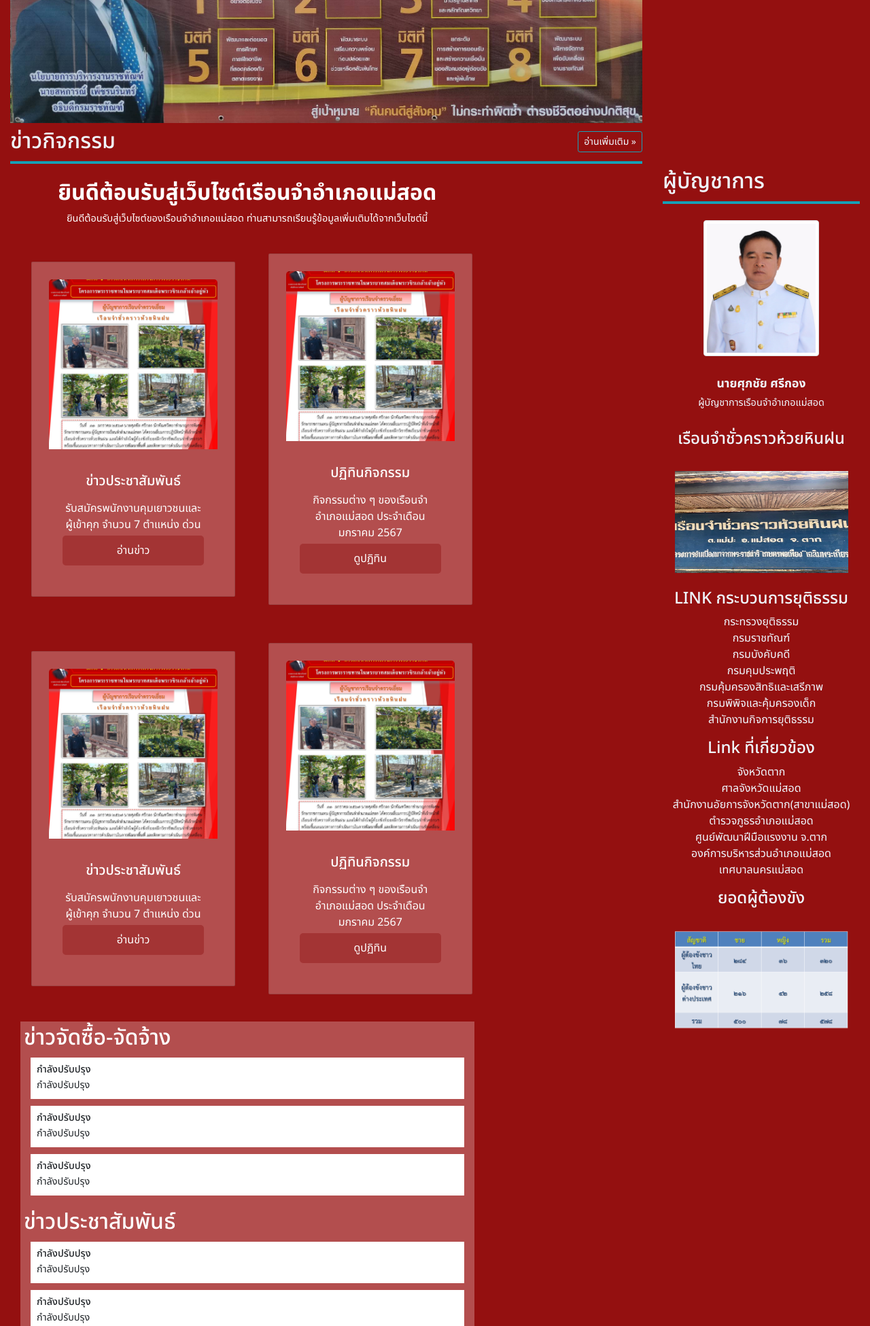
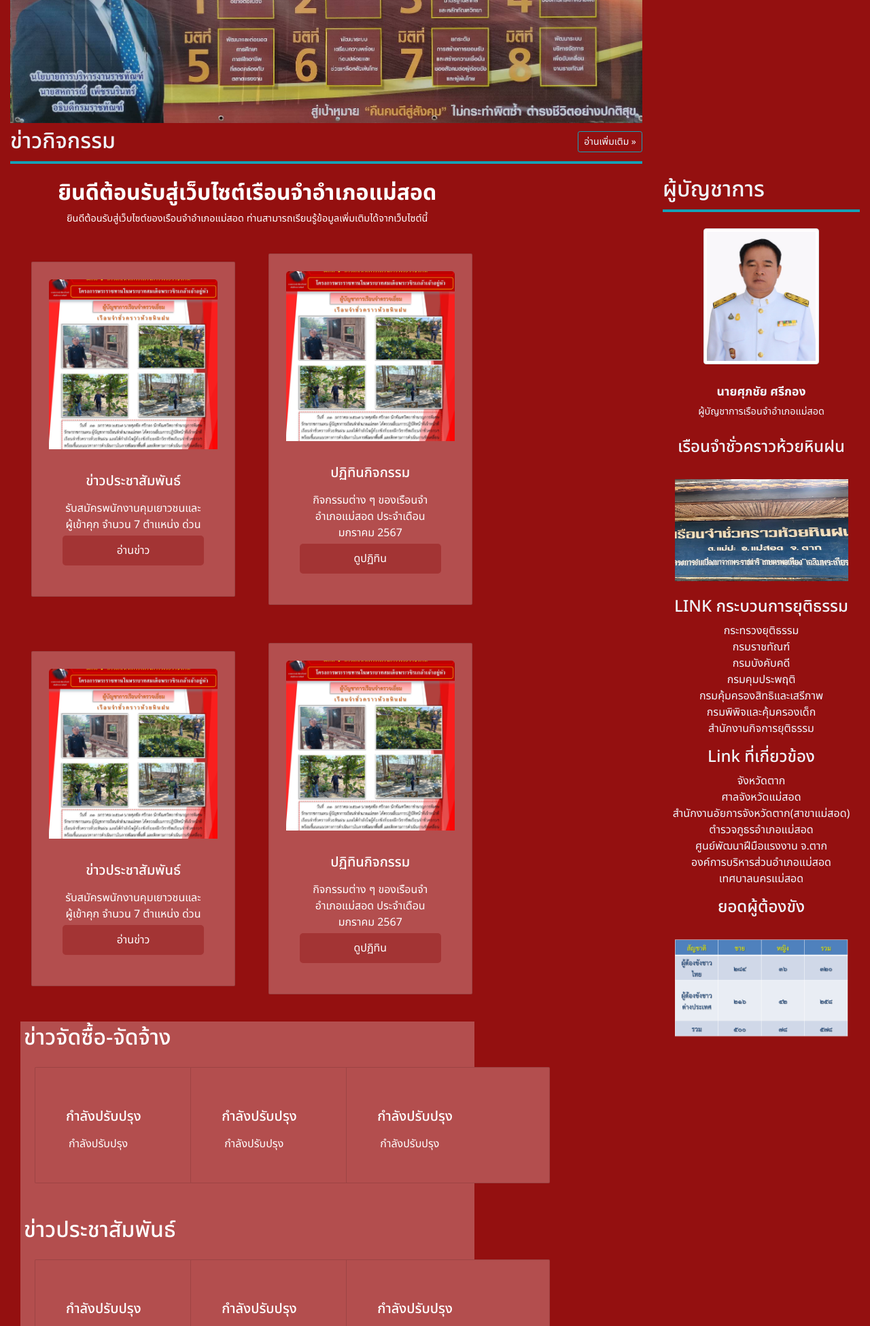
Before and after one commit to TackTeam-Chare/Mae-Sot-District-Prison, a PHP site: page / in a window 1280 px wide. Shown: the part 688-2639 px from the top of the page at 68% size. Run offline with PHP 8.4, Linux system fonts and the light colour scheme.

```diff
--- a/index.php
+++ b/index.php
@@ -203,7 +203,6 @@
     <h2 class="h2" style="color: white; font-weight: bold;">ยินดีต้อนรับสู่เว็บไซต์เรือนจำอำเภอแม่สอด</h2>
     <p style="color: white;">ยินดีต้อนรับสู่เว็บไซต์ของเรือนจำอำเภอแม่สอด ท่านสามารถเรียนรู้ข้อมูลเพิ่มเติมได้จากเว็บไซต์นี้</p>
 </div>
-
                     <div class="row">
                         <div class="col-md-6 mb-4">
                             <div class="card h-100">
@@ -250,40 +249,66 @@
                             </div>
                         </div>
                     </div>
-                            <article class="all-browsers">
-                                <h2>
-                                    <span style="color:#ffffff;">ข่าวจัดซื้อ-จัดจ้าง
-                                </h2>
-                                <article class="browser">
-                                    <h2>กำลังปรับปรุง</h2>
-                                    <p>กำลังปรับปรุง</p>
-                                </article>
-                                <article class="browser">
-                                    <h2>กำลังปรับปรุง</h2>
-                                    <p>กำลังปรับปรุง</p>
-                                </article>
-                                <article class="browser">
-                                    <h2>กำลังปรับปรุง</h2>
-                                    <p>กำลังปรับปรุง</p>
-                                </article>
-                            </article>
-                            <article class="all-browsers">
-                                <h2>
-                                    <span style="color:#ffffff;">ข่าวประชาสัมพันธ์
-                                </h2>
-                                <article class="browser">
-                                    <h2>กำลังปรับปรุง</h2>
-                                    <p>กำลังปรับปรุง</p>
-                                </article>
-                                <article class="browser">
-                                    <h2>กำลังปรับปรุง</h2>
-                                    <p>กำลังปรับปรุง</p>
-                                </article>
-                                <article class="browser">
-                                    <h2>กำลังปรับปรุง</h2>
-                                    <p>กำลังปรับปรุง</p>
-                                </article>
-                            </article>
+                    <article class="all-browsers">
+    <h2 style="color: #ffffff;">ข่าวจัดซื้อ-จัดจ้าง</h2>
+    <div class="row">
+        <div class="col-md-4 mb-4">
+            <div class="card h-100">
+                <div class="card-body">
+                    <h5 class="card-title">กำลังปรับปรุง</h5>
+                    <p class="card-text">กำลังปรับปรุง</p>
+                </div>
+            </div>
+        </div>
+        <div class="col-md-4 mb-4">
+            <div class="card h-100">
+                <div class="card-body">
+                    <h5 class="card-title">กำลังปรับปรุง</h5>
+                    <p class="card-text">กำลังปรับปรุง</p>
+                </div>
+            </div>
+        </div>
+        <div class="col-md-4 mb-4">
+            <div class="card h-100">
+                <div class="card-body">
+                    <h5 class="card-title">กำลังปรับปรุง</h5>
+                    <p class="card-text">กำลังปรับปรุง</p>
+                </div>
+            </div>
+        </div>
+    </div>
+</article>
+
+<article class="all-browsers">
+    <h2 style="color: #ffffff;">ข่าวประชาสัมพันธ์</h2>
+    <div class="row">
+        <div class="col-md-4 mb-4">
+            <div class="card h-100">
+                <div class="card-body">
+                    <h5 class="card-title">กำลังปรับปรุง</h5>
+                    <p class="card-text">กำลังปรับปรุง</p>
+                </div>
+            </div>
+        </div>
+        <div class="col-md-4 mb-4">
+            <div class="card h-100">
+                <div class="card-body">
+                    <h5 class="card-title">กำลังปรับปรุง</h5>
+                    <p class="card-text">กำลังปรับปรุง</p>
+                </div>
+            </div>
+        </div>
+        <div class="col-md-4 mb-4">
+            <div class="card h-100">
+                <div class="card-body">
+                    <h5 class="card-title">กำลังปรับปรุง</h5>
+                    <p class="card-text">กำลังปรับปรุง</p>
+                </div>
+            </div>
+        </div>
+    </div>
+</article>
+
                         </div>
                     </div>
                 </div>
```
